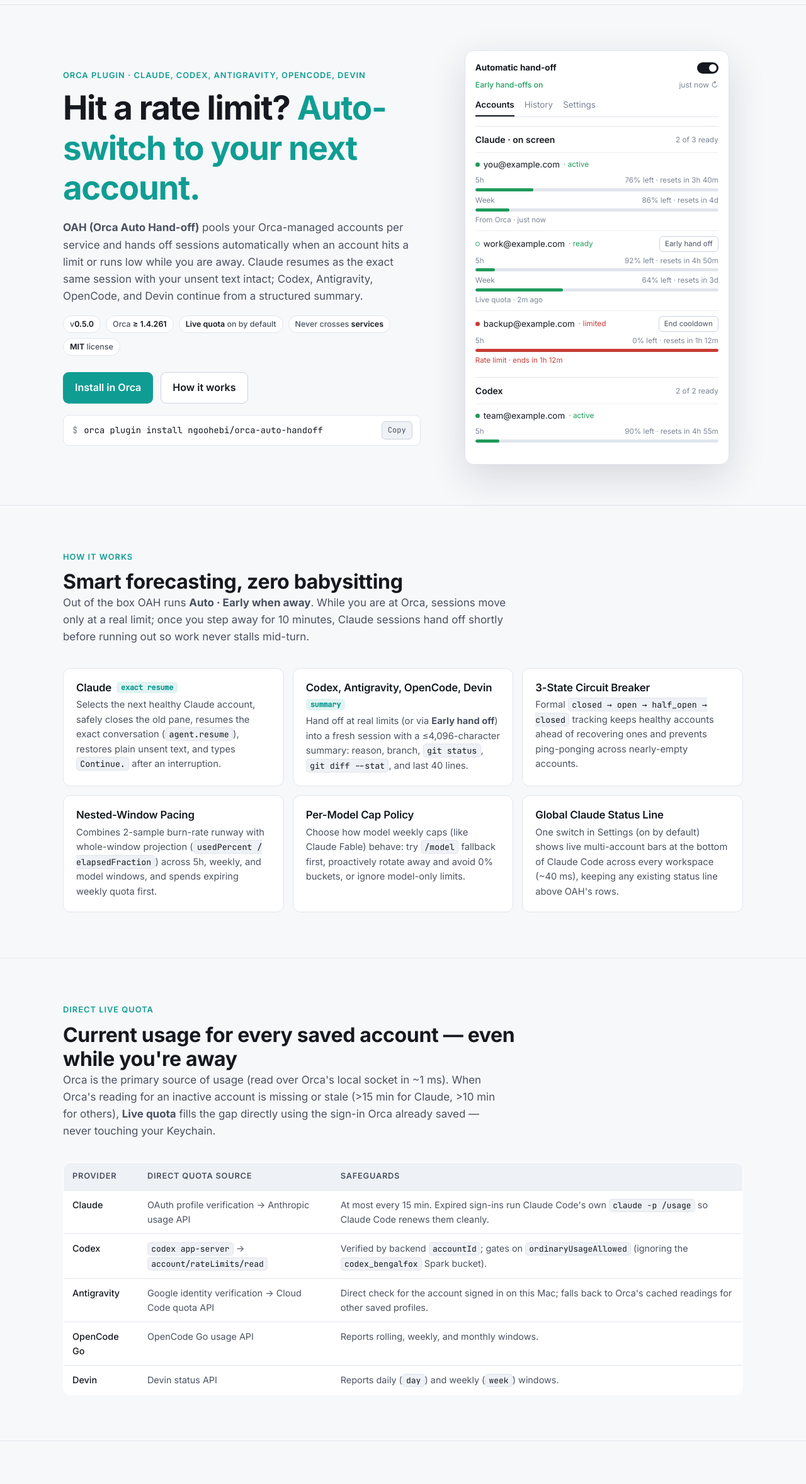
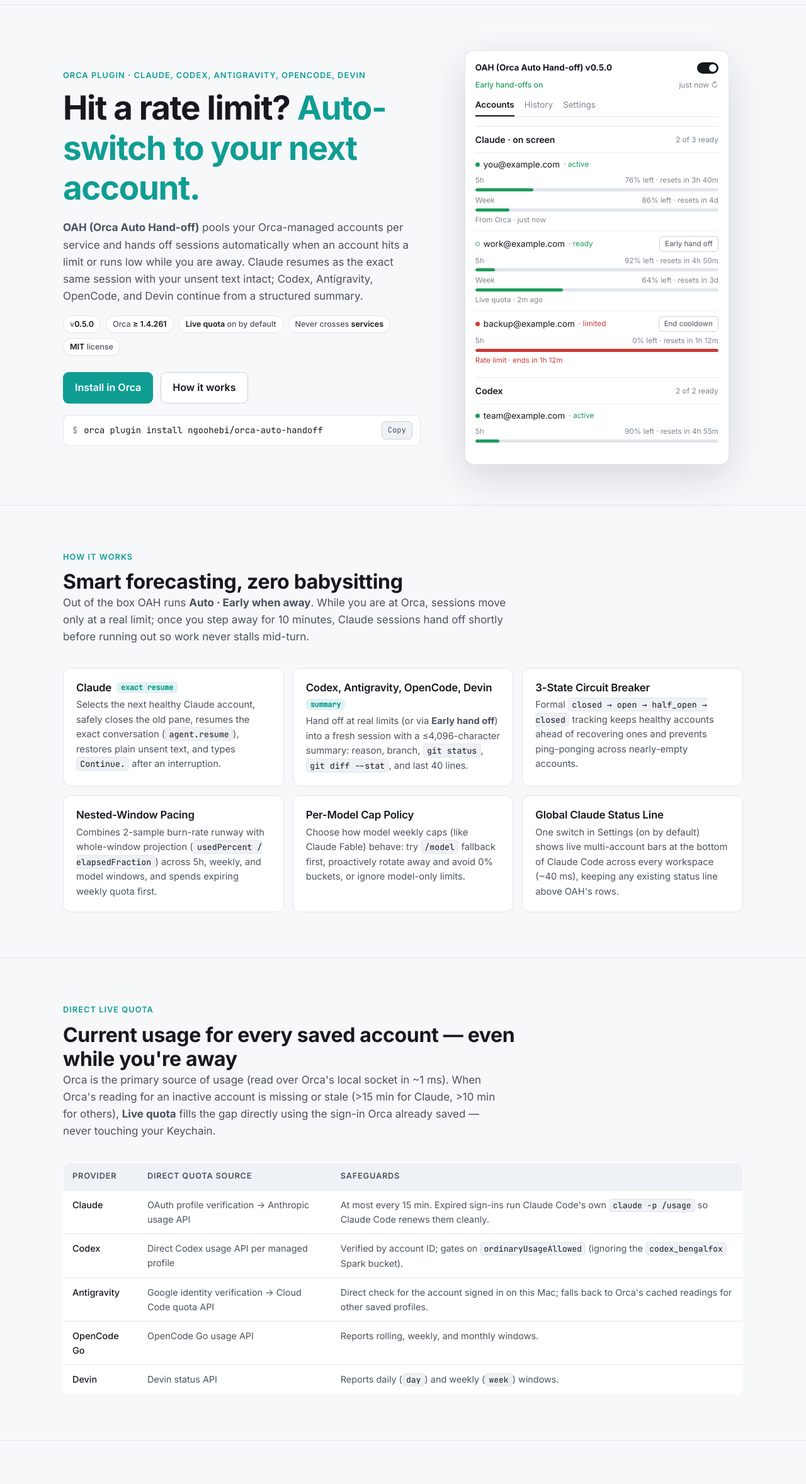
Before and after one commit to ngoohebi/orca-auto-handoff, a website: page site/index.html in a window 1280 px wide. Shown: the part 51-2408 px from the top of the page at 63% size. Drawn offline with Linux system fonts and the light colour scheme.

Commit message:
Sync README and website with PANEL_TITLE header and direct Codex quota

```diff
--- a/site/index.html
+++ b/site/index.html
@@ -213,7 +213,7 @@ footer a{color:var(--fg-2)}
     </div>
 
     <div class="panel" aria-label="The quiet 3-tab OAH panel">
-      <div class="row" style="margin-bottom:6px"><strong>Automatic hand-off</strong><span class="toggle"></span></div>
+      <div class="row" style="margin-bottom:6px"><strong>OAH (Orca Auto Hand-off) v0.5.0</strong><span class="toggle"></span></div>
       <div class="row"><span class="state">Early hand-offs on</span><span style="color:var(--fg-3);font-size:.75rem">just now ↻</span></div>
       <div class="tabs"><b>Accounts</b><span>History</span><span>Settings</span></div>
       <div class="svc">
@@ -301,7 +301,7 @@ footer a{color:var(--fg-2)}
         <thead><tr><th>Provider</th><th>Direct Quota Source</th><th>Safeguards</th></tr></thead>
         <tbody>
           <tr><td>Claude</td><td>OAuth profile verification → Anthropic usage API</td><td>At most every 15 min. Expired sign-ins run Claude Code's own <code>claude -p /usage</code> so Claude Code renews them cleanly.</td></tr>
-          <tr><td>Codex</td><td><code>codex app-server</code> → <code>account/rateLimits/read</code></td><td>Verified by backend <code>accountId</code>; gates on <code>ordinaryUsageAllowed</code> (ignoring the <code>codex_bengalfox</code> Spark bucket).</td></tr>
+          <tr><td>Codex</td><td>Direct Codex usage API per managed profile</td><td>Verified by account ID; gates on <code>ordinaryUsageAllowed</code> (ignoring the <code>codex_bengalfox</code> Spark bucket).</td></tr>
           <tr><td>Antigravity</td><td>Google identity verification → Cloud Code quota API</td><td>Direct check for the account signed in on this Mac; falls back to Orca's cached readings for other saved profiles.</td></tr>
           <tr><td>OpenCode Go</td><td>OpenCode Go usage API</td><td>Reports rolling, weekly, and monthly windows.</td></tr>
           <tr><td>Devin</td><td>Devin status API</td><td>Reports daily (<code>day</code>) and weekly (<code>week</code>) windows.</td></tr>
```
Also changed, not shown: README.md.
